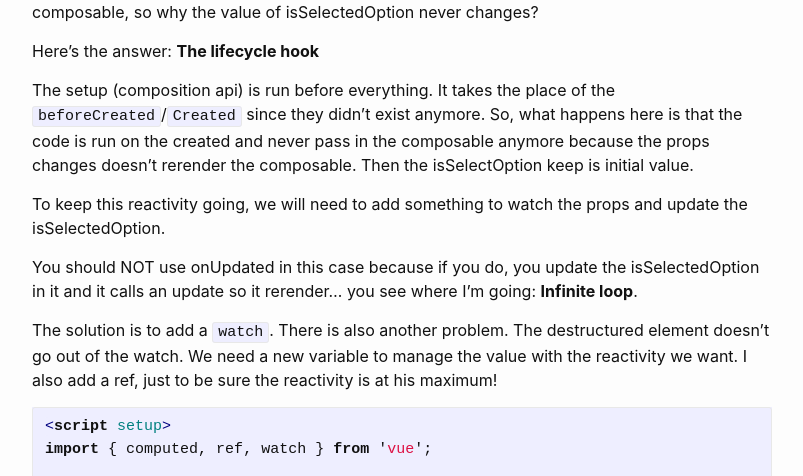
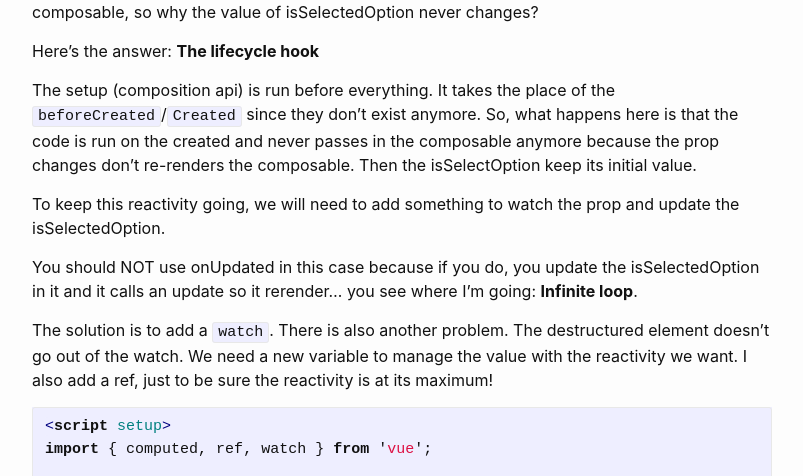
Before and after one commit to kumojin/kumojin.github.io, a Jekyll site: the page built from _posts/2022-03-30-vue3-reactivity-composable-props.md, in a window 1280 px wide and 900 px high, scrolled down 1606 px. Shown: the part 156-632 px from the top of the window, without its empty margins (238-1041 px from the left). Built offline with Jekyll 4.4.1, drawn with Linux system fonts in a browser that asks for light colours; some of the changed text lies outside the part shown.

Commit message:
Fix spelling mistake

````diff
--- a/_posts/2022-03-30-vue3-reactivity-composable-props.md
+++ b/_posts/2022-03-30-vue3-reactivity-composable-props.md
@@ -1,6 +1,6 @@
 ---
 layout: post
-title:  "How to keep reactivity with a composable and a props in Vue3"
+title:  "How to keep reactivity with a composable and a prop in Vue3"
 author: "Camélie Groleau"
 tags:
   - javascript
@@ -81,12 +81,12 @@ of isSelectedOption never changes?
 Here's the answer: **The lifecycle hook**
 
 The setup (composition api) is run before everything.
-It takes the place of the `beforeCreated`/`Created` since they didn't exist anymore.
-So, what happens here is that the code is run on the created and never pass
-in the composable anymore because the props changes doesn't rerender the composable.
-Then the isSelectOption keep is initial value.
+It takes the place of the `beforeCreated`/`Created` since they don't exist anymore.
+So, what happens here is that the code is run on the created and never passes
+in the composable anymore because the prop changes don't re-renders the composable.
+Then the isSelectOption keep its initial value.
 
-To keep this reactivity going, we will need to add something to watch the props
+To keep this reactivity going, we will need to add something to watch the prop
 and update the isSelectedOption.
 
 You should NOT use onUpdated in this case because if you do,
@@ -96,7 +96,7 @@ you see where I'm going: **Infinite loop**.
 The solution is to add a `watch`. There is also another problem.
 The destructured element doesn't go out of the watch. We need a new variable
 to manage the value with the reactivity we want. I also add a ref,
-just to be sure the reactivity is at his maximum!
+just to be sure the reactivity is at its maximum!
 
 ```vuejs
 <script setup>
````
